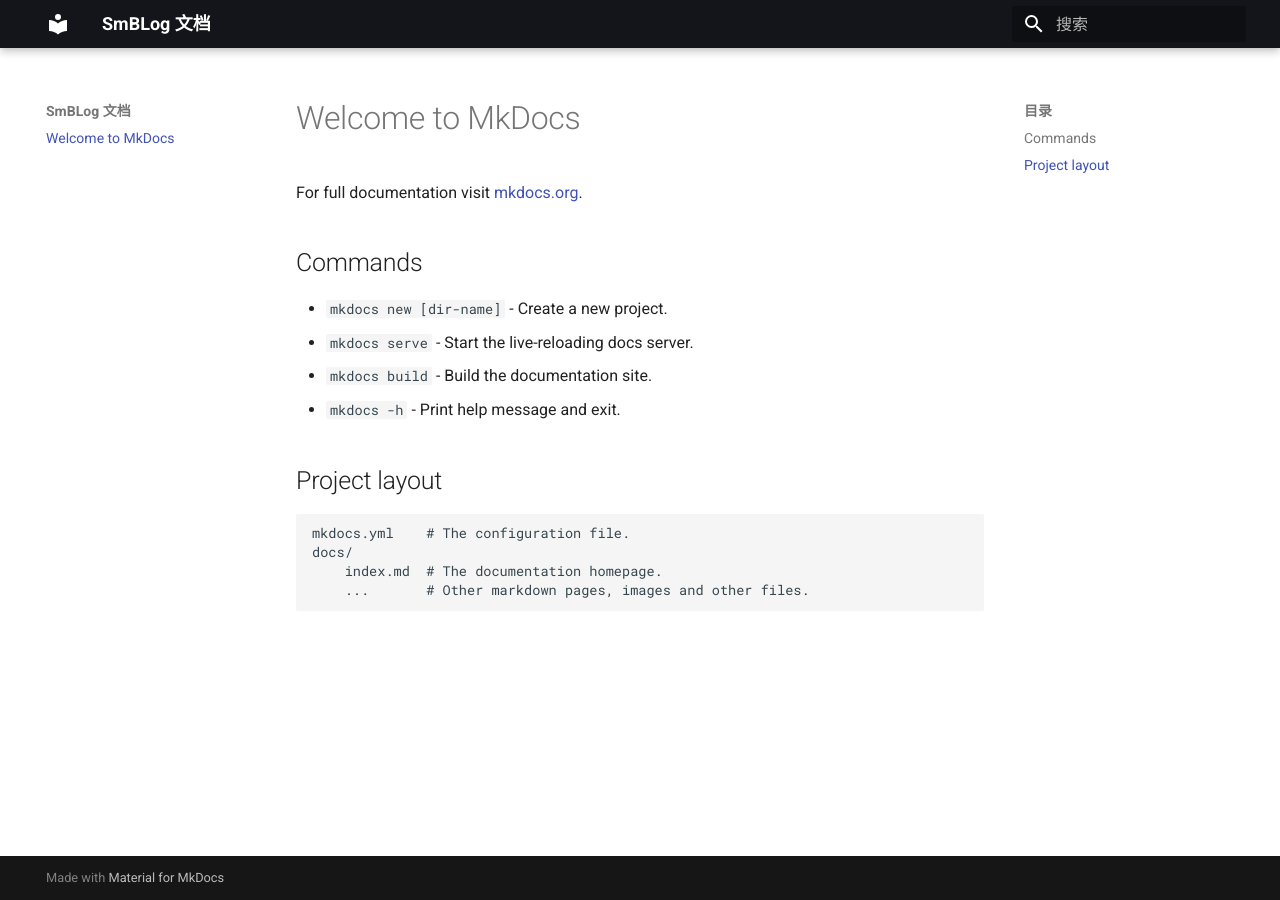
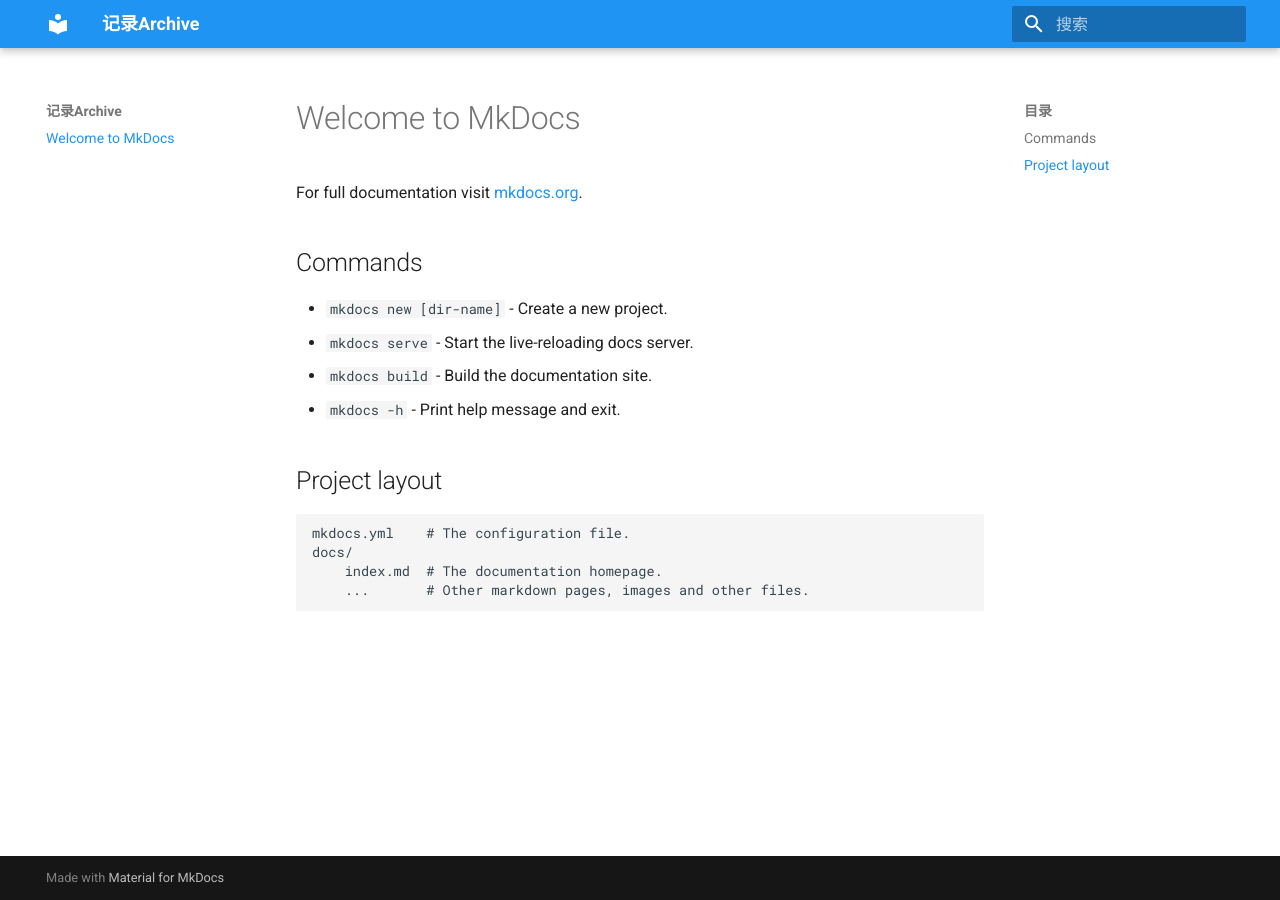
Before and after one commit to shimaoblog/Jilu, an MkDocs documentation site: the page built from docs/index.md, in a window 1280 px wide. Built offline with MkDocs 1.6.1 and Material for MkDocs 9.7.7, drawn with Linux system fonts in a browser that asks for light colours.

Commit message:
Update site name and theme primary color

```diff
--- a/mkdocs.yml
+++ b/mkdocs.yml
@@ -1,9 +1,9 @@
-site_name: SmBLog 文档
+site_name: 记录Archive
 theme:
   name: material
   language: zh
   palette:
-    primary: black
+    primary: blue
     accent: indigo
 plugins:
   - search
```
